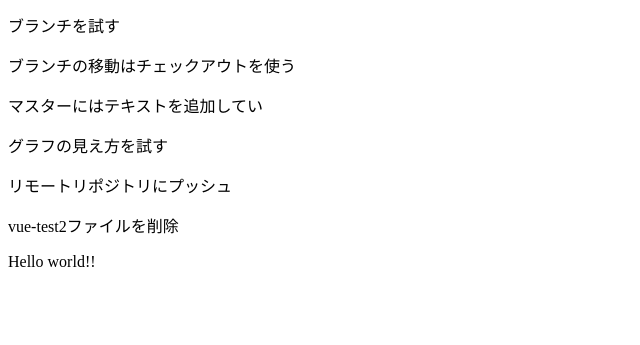
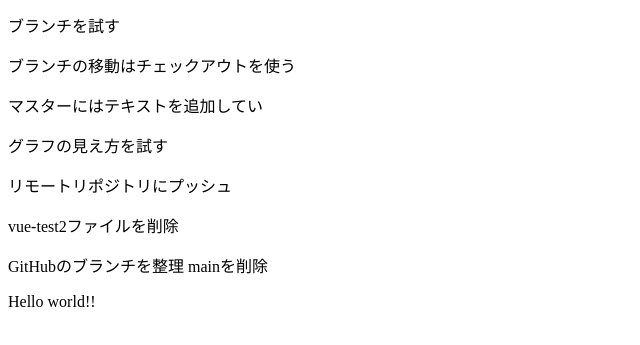
Before and after one commit to ktanakawk9/html-test, a plain HTML site: page vue-test.html in a window 1280 px wide. Shown: the part 107-452 px from the top of the page, without its empty margins (0-640 px from the left). Drawn offline with nearby package versions, Linux system fonts and the light colour scheme.

Commit message:
GitHubのブランチを整理 VSCからコミット

```diff
--- a/vue-test.html
+++ b/vue-test.html
@@ -15,6 +15,7 @@
     <p>グラフの見え方を試す</p>
     <p>リモートリポジトリにプッシュ</p>
     <p>vue-test2ファイルを削除</p>
+    <p>GitHubのブランチを整理 mainを削除</p>
 
 <div id="app-1">{{ message }}</div>  <!-- {{ message }} が Vueデータに置換される -->
 
```
